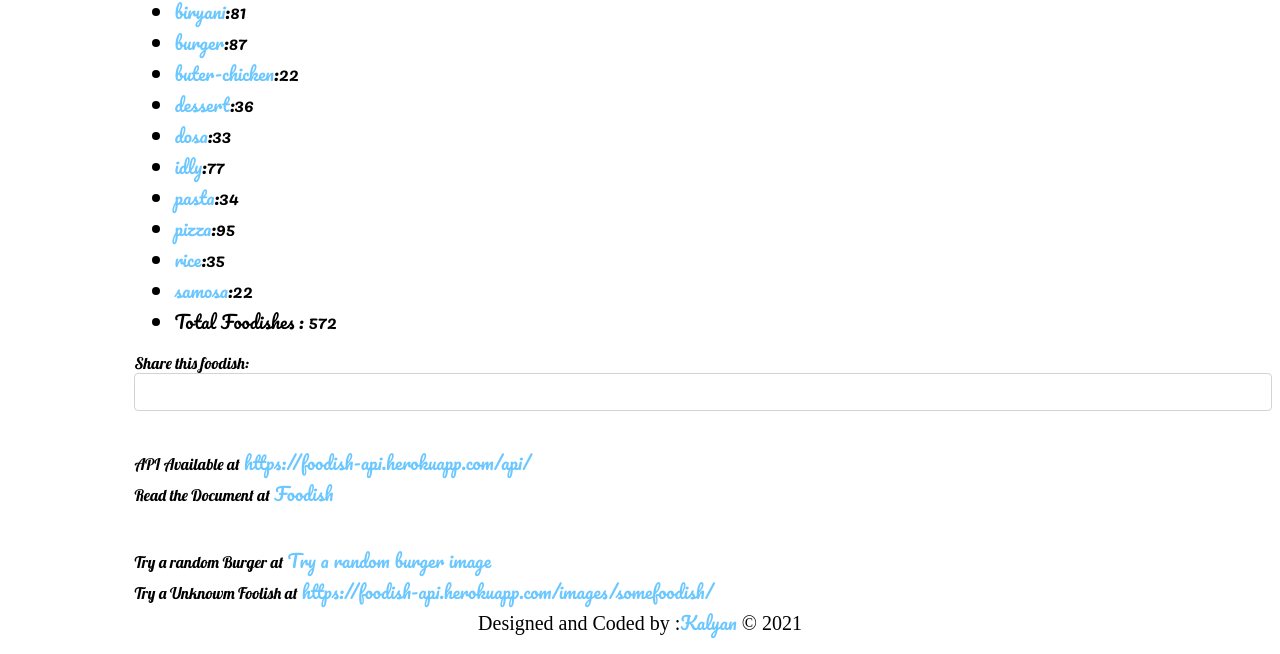
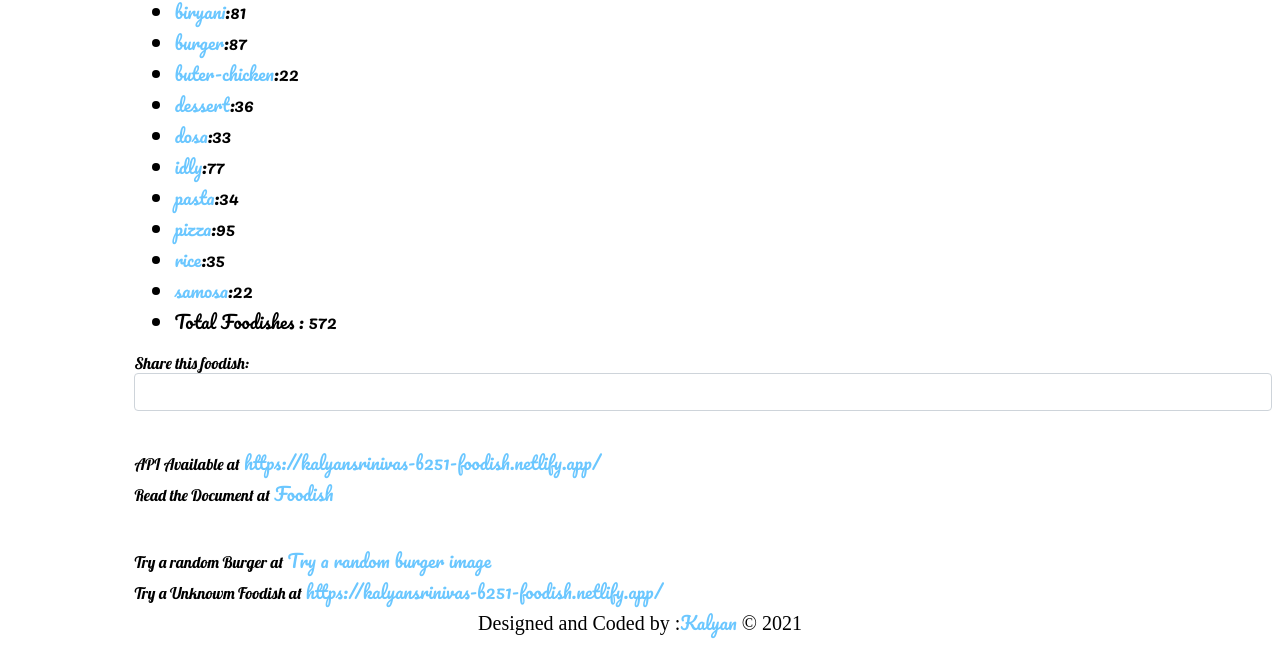
Before and after one commit to kalyansrinivaskodi/fullstack, a plain HTML site: page foodish/index.html in a window 1280 px wide. Shown: the part 456-1110 px from the top of the page. Drawn offline with Linux system fonts and the light colour scheme.

Commit message:
Update index.html

```diff
--- a/foodish/index.html
+++ b/foodish/index.html
@@ -68,14 +68,14 @@
             <br><br>
 
             <span>API Available at</span>
-            <a href="">https://foodish-api.herokuapp.com/api/</a><br>
+            <a href="https://kalyansrinivas-b251-foodish.netlify.app/">https://kalyansrinivas-b251-foodish.netlify.app/</a><br>
             <span>Read the Document at</span>
             <a href="https://github.com/surhud004/Foodish#readme">Foodish</a><br><br><br>
             <span>Try a random Burger at</span>
             <a onclick="calling('burger')" href="javascript:void(0)">
                 Try a random burger image</a><br>
-            <span>Try a Unknowm Foolish at</span>
-            <a href=""> https://foodish-api.herokuapp.com/images/somefoodish/</a><br>
+            <span>Try a Unknowm Foodish at</span>
+            <a href=""> https://kalyansrinivas-b251-foodish.netlify.app/</a><br>
 
 
         </div>
```
